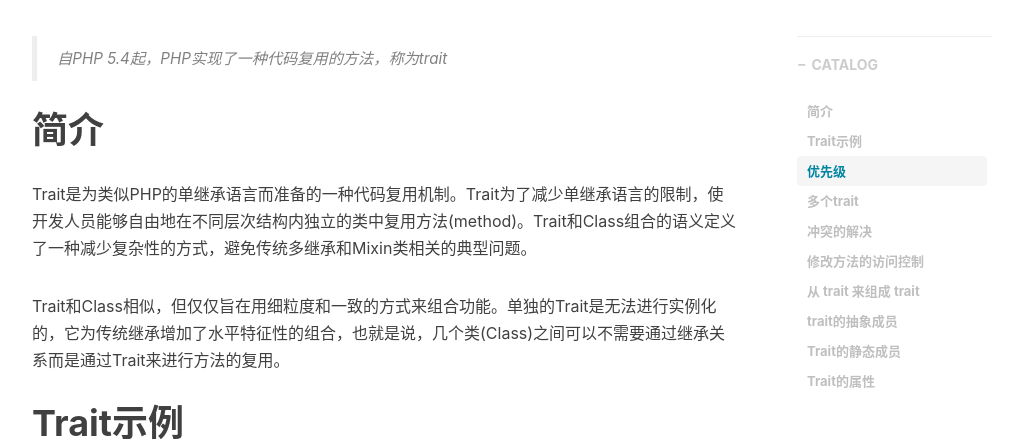
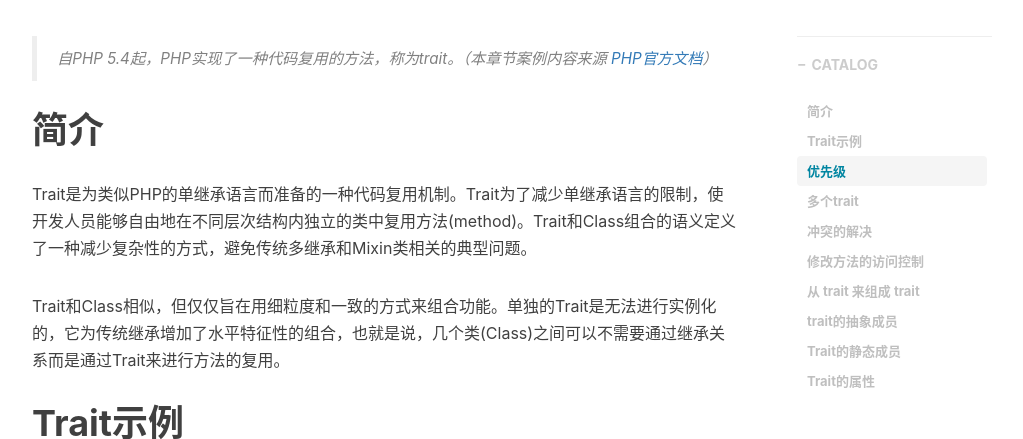
Before and after one commit to sunpwork/sunpwork.github.io, a Jekyll site: the page built from _posts/2019-01-03-php-trait.markdown, in a window 1280 px wide and 900 px high, cut to the strip 461-900 px from the top of the window. Shown: the whole strip, without its empty margins (233-1256 px from the left). Built offline with Jekyll 4.4.1, drawn with Linux system fonts in a browser that asks for light colours; nearby versions of some CDN libraries; comment, search, counter and statistics services are not loaded.

Commit message:
update php trait

```diff
--- a/_posts/2019-01-03-php-trait.markdown
+++ b/_posts/2019-01-03-php-trait.markdown
@@ -14,7 +14,7 @@ tags:
     - 代码复用
 ---
 
->自PHP 5.4起，PHP实现了一种代码复用的方法，称为trait
+>自PHP 5.4起，PHP实现了一种代码复用的方法，称为trait。（本章节案例内容来源 [PHP官方文档](http://php.net/manual/zh/language.oop5.traits.php)）
 
 # 简介
 
```
